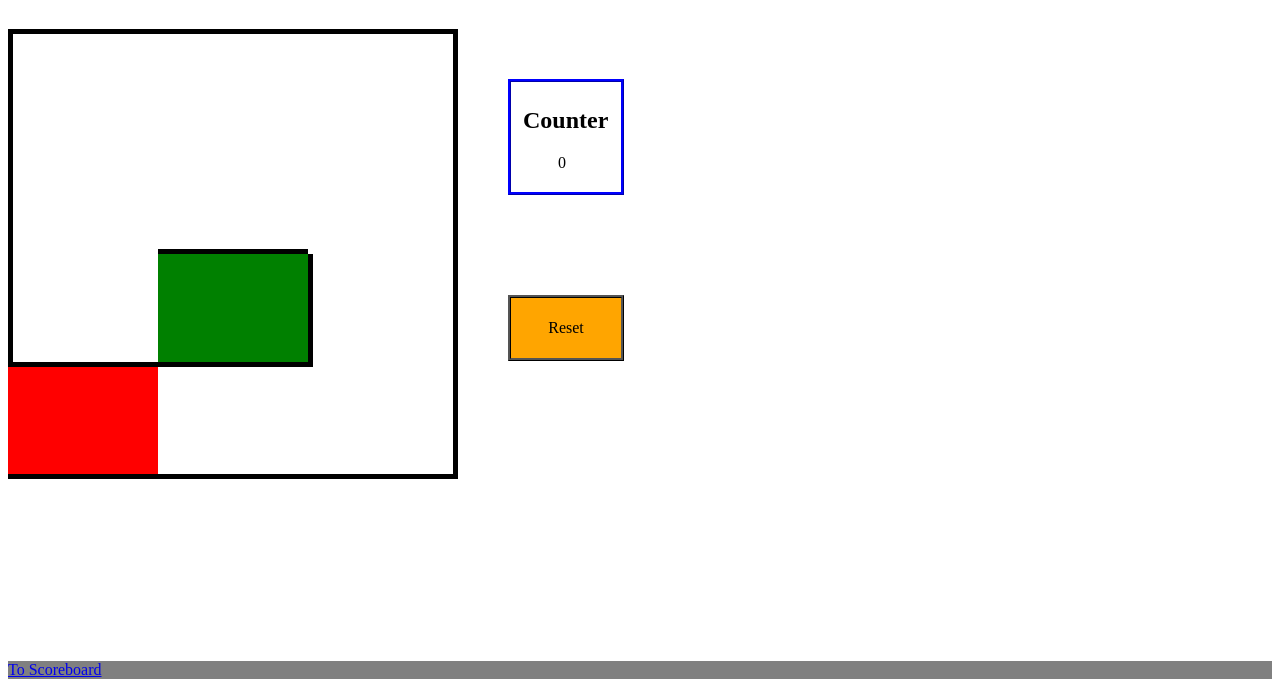
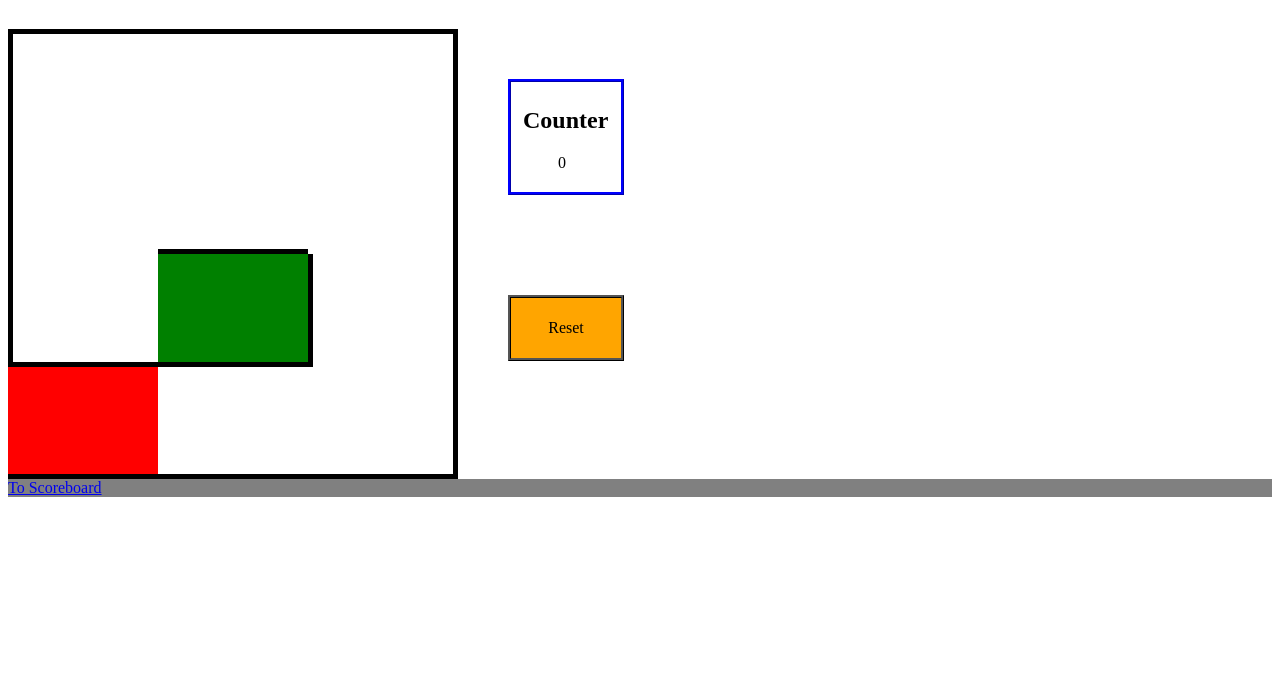
Before and after one commit to AlexanderHaug/Maze_Game, a plain HTML site: page index.html in a window 1280 px wide. Shown: the part 106-800 px from the top of the page. Drawn offline with Linux system fonts and the light colour scheme.

Commit message:
Window size now does not require scrolling

```diff
--- a/css/styles.css
+++ b/css/styles.css
@@ -16,6 +16,11 @@ tr td {
     border-color: black;
     border-style: solid;
     border-width: 5px;
+}
+
+section {
+    width: 500px;
+    height: 450px;
 }
 
 .start {
```
